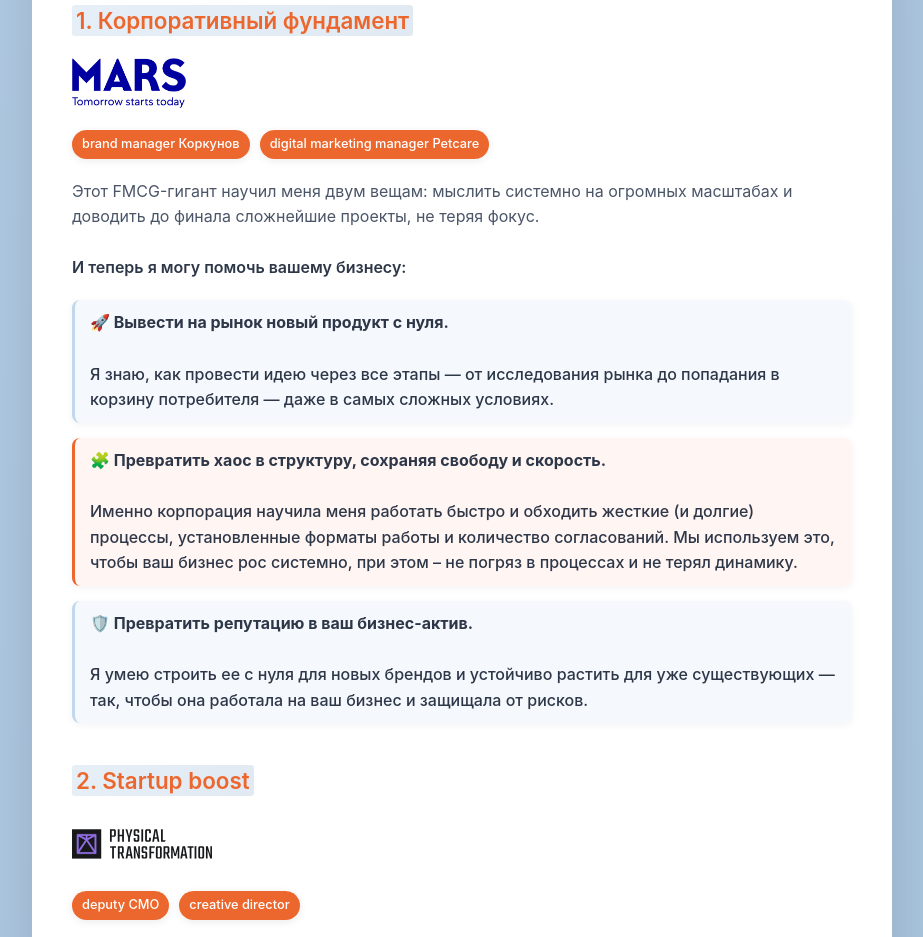
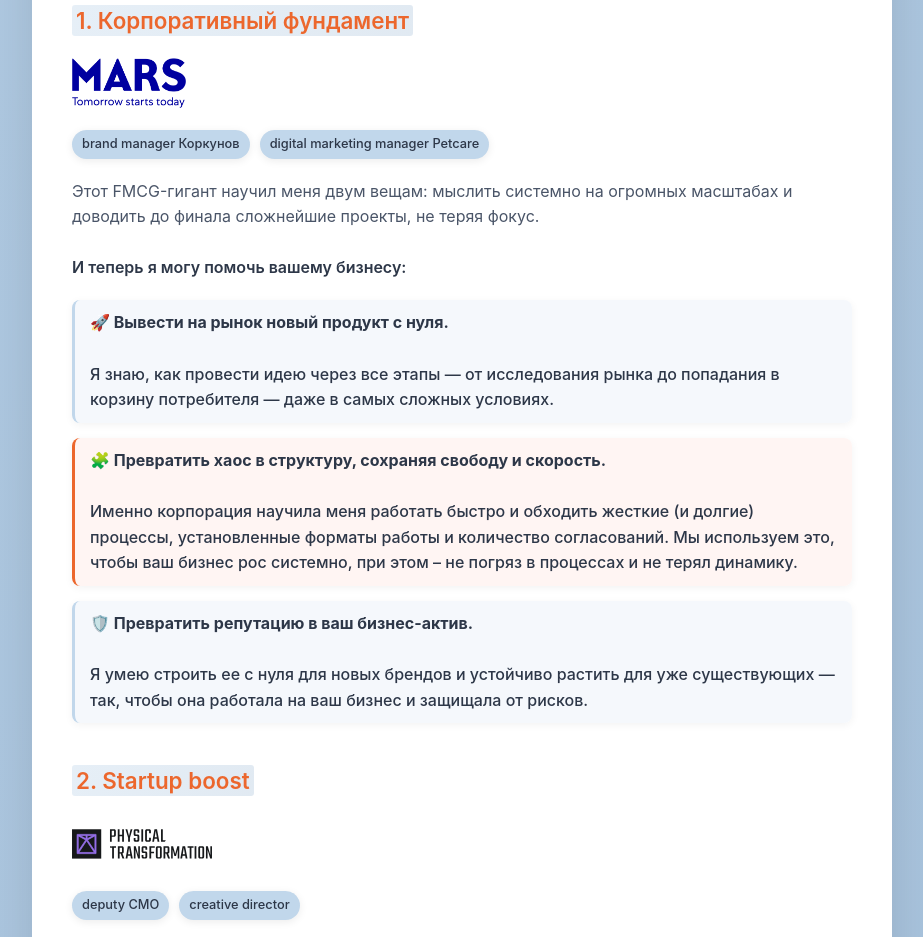
Before and after one commit to kosovetis/mysite, a plain HTML site: page index.html in a window 1280 px wide. Shown: the part 5692-6629 px from the top of the page, without its empty margins (178-1101 px from the left). Drawn offline with Linux system fonts and the light colour scheme.

Commit message:
фикс цвет лычек с должностями

```diff
--- a/index.html
+++ b/index.html
@@ -1144,8 +1144,8 @@
                             <img src="./images/mars-logo.png" alt="Логотип MARS" style="width: 114px; height: 50px; max-width: 100%; height: auto;">
                         </div>
                         <div style="display: flex; gap: 10px; flex-wrap: wrap; margin: 15px 0 20px 0;">
-                            <div class="role-tag" style="background: #ec672d; color: white;">brand manager Коркунов</div>
-                            <div class="role-tag" style="background: #ec672d; color: white;">digital marketing manager Petcare</div>
+                            <div class="role-tag" style="background: #c1d7eb; color: #2d3748;">brand manager Коркунов</div>
+                            <div class="role-tag" style="background: #c1d7eb; color: #2d3748;">digital marketing manager Petcare</div>
                         </div>
                         <div class="experience-details">
                             <p>Этот FMCG-гигант научил меня двум вещам: мыслить системно на огромных масштабах и доводить до финала сложнейшие проекты, не теряя фокус.</p>
@@ -1168,8 +1168,8 @@
                             <img src="./images/logo.svg" alt="Логотип" style="width: 140px; height: 50px; max-width: 100%; height: auto;">
                         </div>
                         <div style="display: flex; gap: 10px; flex-wrap: wrap; margin: 15px 0 20px 0;">
-                            <div class="role-tag" style="background: #ec672d; color: white;">deputy CMO</div>
-                            <div class="role-tag" style="background: #ec672d; color: white;">creative director</div>
+                            <div class="role-tag" style="background: #c1d7eb; color: #2d3748;">deputy CMO</div>
+                            <div class="role-tag" style="background: #c1d7eb; color: #2d3748;">creative director</div>
                         </div>
                         <div class="experience-details">
                             <p>Я присоединилась к EdTech стартапу и стала частью команды, которая <strong>вырастила его в 10 раз</strong>. Этот опыт дал мне 360-градусное видение, как строить маркетинг, который драйвит рост бизнеса, а не просто «откручивает бюджет».</p>
```
